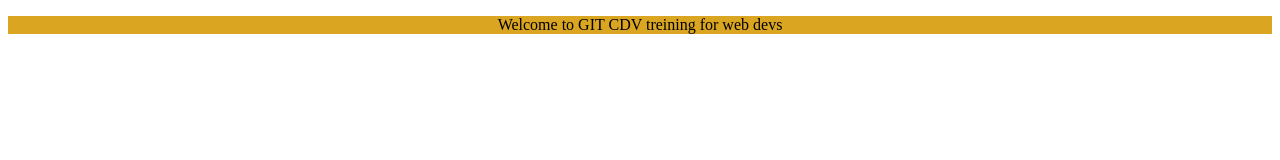
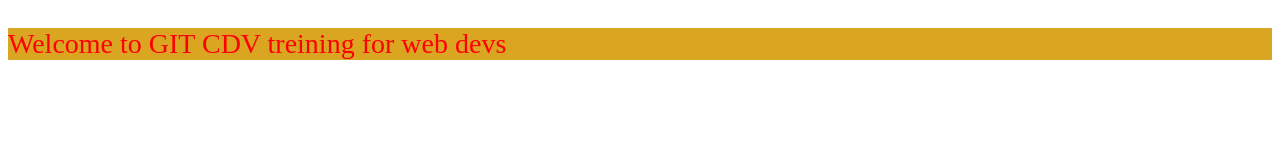
Before and after one commit to szmaragdowa16/wem_17marca, a plain HTML site: page index.html in a window 1280 px wide. Drawn offline with Linux system fonts and the light colour scheme.

Commit message:
change style font color

```diff
--- a/style.css
+++ b/style.css
@@ -1,5 +1,7 @@
 p{
     background-color: goldenrod;
     text-align: center;
-
+    color:red;
+    text-align: justify;
+    font-size: 28px;
 }
```
